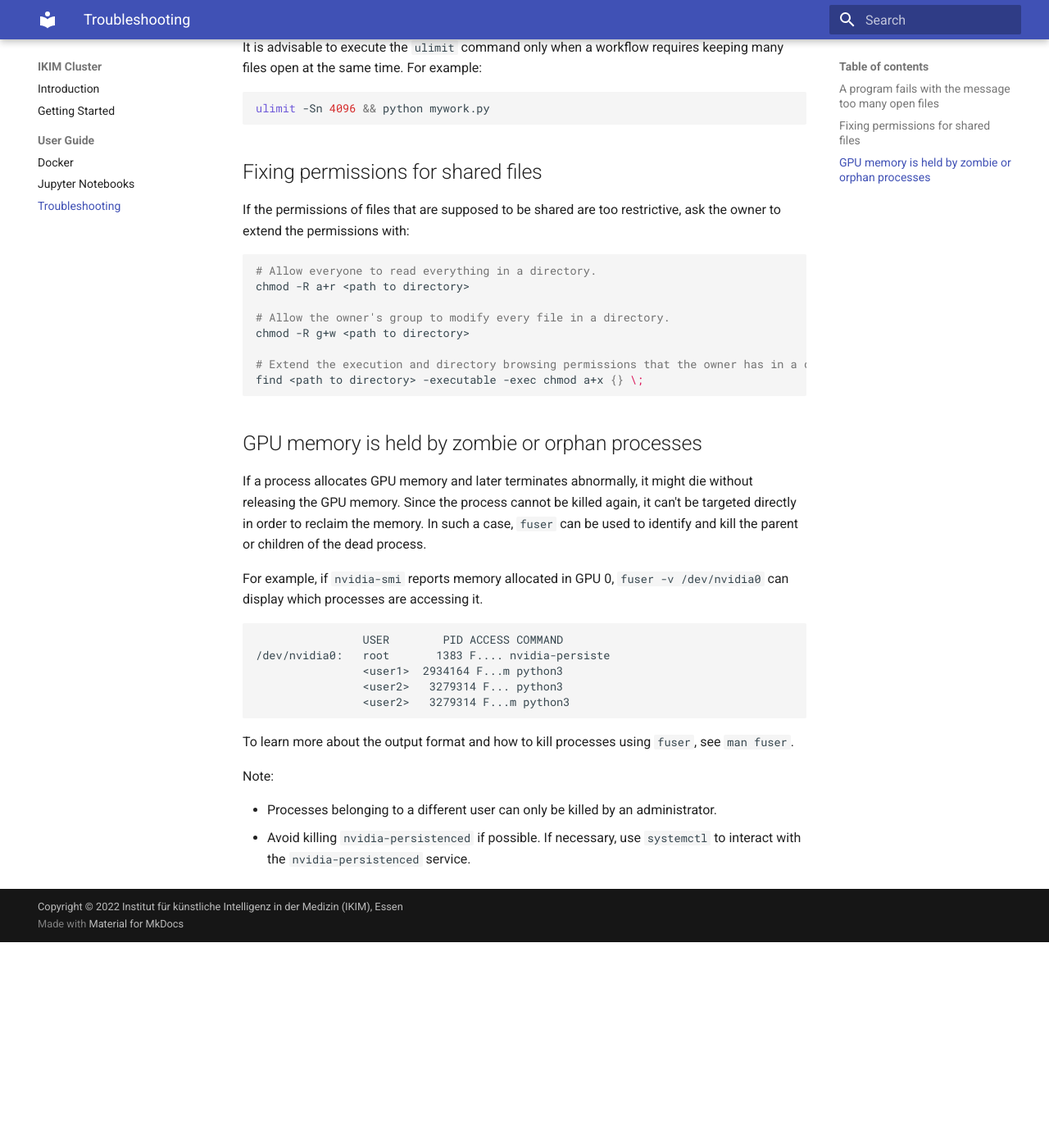
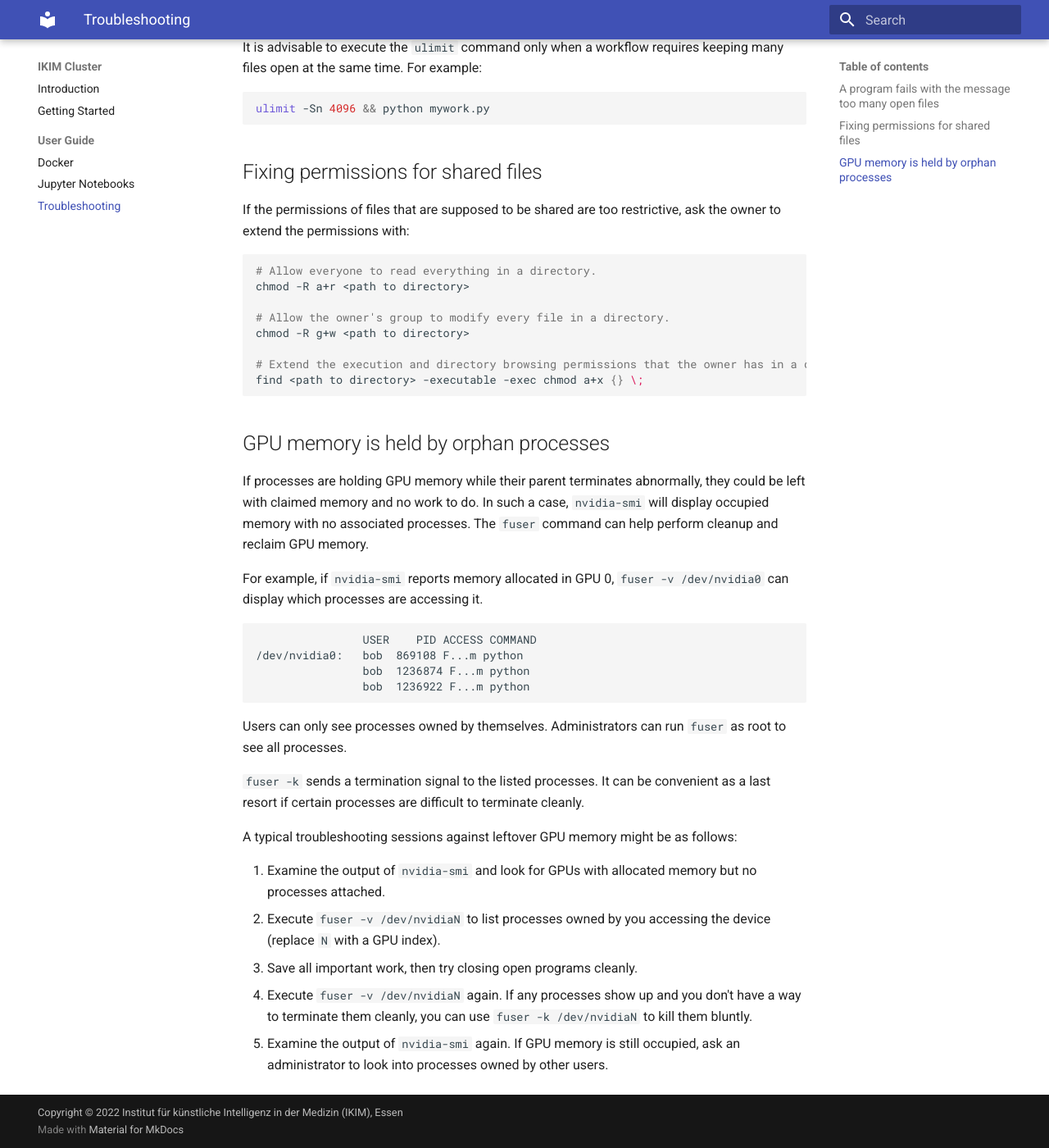
Before and after one commit to IKIM-Essen/ClusterDocs, an MkDocs documentation site: the page built from docs/troubleshooting.md, in a window 1280 px wide and 1400 px high, scrolled down 309 px. Shown: the whole window at 82% size. Built offline with MkDocs 1.6.1 and Material for MkDocs 9.7.7, drawn with Linux system fonts in a browser that asks for light colours; before the commit the page ends 1458 px from its top, so only the background shows below that.

Commit message:
Expand the GPU memory troubleshooting section. (#8)

````diff
--- a/docs/troubleshooting.md
+++ b/docs/troubleshooting.md
@@ -29,26 +29,33 @@ chmod -R g+w <path to directory>
 find <path to directory> -executable -exec chmod a+x {} \;
 ```
 
-## GPU memory is held by zombie or orphan processes
+## GPU memory is held by orphan processes
 
-If a process allocates GPU memory and later terminates abnormally, it might die without releasing the GPU memory.
-Since the process cannot be killed again, it can't be targeted directly in order to reclaim the memory.
-In such a case, `fuser` can be used to identify and kill the parent or children of the dead process.
+If processes are holding GPU memory while their parent terminates abnormally, they could be left with claimed memory and no work to do.
+In such a case, `nvidia-smi` will display occupied memory with no associated processes.
+The `fuser` command can help perform cleanup and reclaim GPU memory.
 
 For example, if `nvidia-smi` reports memory allocated in GPU 0, `fuser -v /dev/nvidia0` can display which processes are accessing it.
 
 ```text
-                USER        PID ACCESS COMMAND
-/dev/nvidia0:   root       1383 F.... nvidia-persiste
-                <user1>  2934164 F...m python3
-                <user2>   3279314 F... python3
-                <user2>   3279314 F...m python3
+                USER    PID ACCESS COMMAND
+/dev/nvidia0:   bob  869108 F...m python
+                bob  1236874 F...m python
+                bob  1236922 F...m python
 ```
 
-To learn more about the output format and how to kill processes using `fuser`, see `man fuser`.
+Users can only see processes owned by themselves.
+Administrators can run `fuser` as root to see all processes.
 
-Note:
+`fuser -k` sends a termination signal to the listed processes.
+It can be convenient as a last resort if certain processes are difficult to terminate cleanly.
 
-- Processes belonging to a different user can only be killed by an administrator.
-- Avoid killing `nvidia-persistenced` if possible.
-  If necessary, use `systemctl` to interact with the `nvidia-persistenced` service.
+A typical troubleshooting sessions against leftover GPU memory might be as follows:
+
+1. Examine the output of `nvidia-smi` and look for GPUs with allocated memory but no processes attached.
+1. Execute `fuser -v /dev/nvidiaN` to list processes owned by you accessing the device (replace `N` with a GPU index).
+1. Save all important work, then try closing open programs cleanly.
+1. Execute `fuser -v /dev/nvidiaN` again.
+  If any processes show up and you don't have a way to terminate them cleanly, you can use `fuser -k /dev/nvidiaN` to kill them bluntly.
+1. Examine the output of `nvidia-smi` again.
+   If GPU memory is still occupied, ask an administrator to look into processes owned by other users.
````
